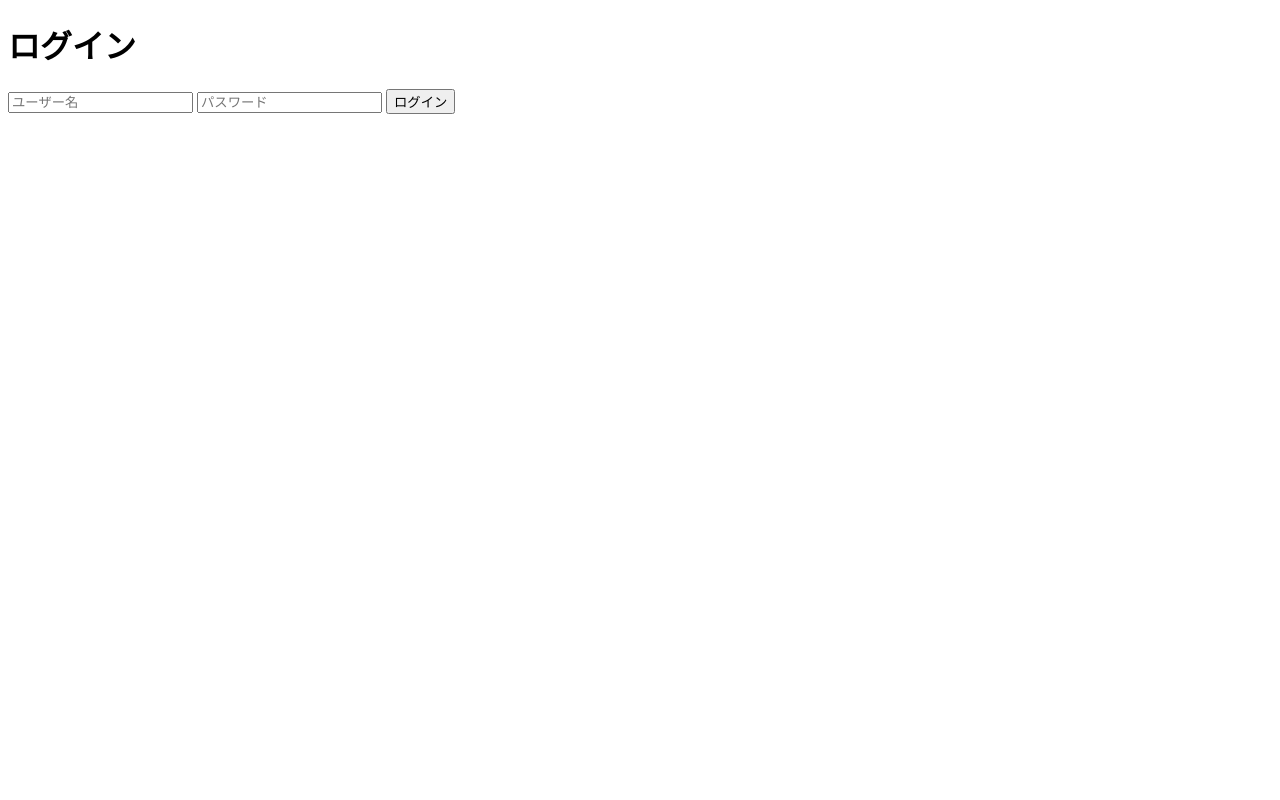
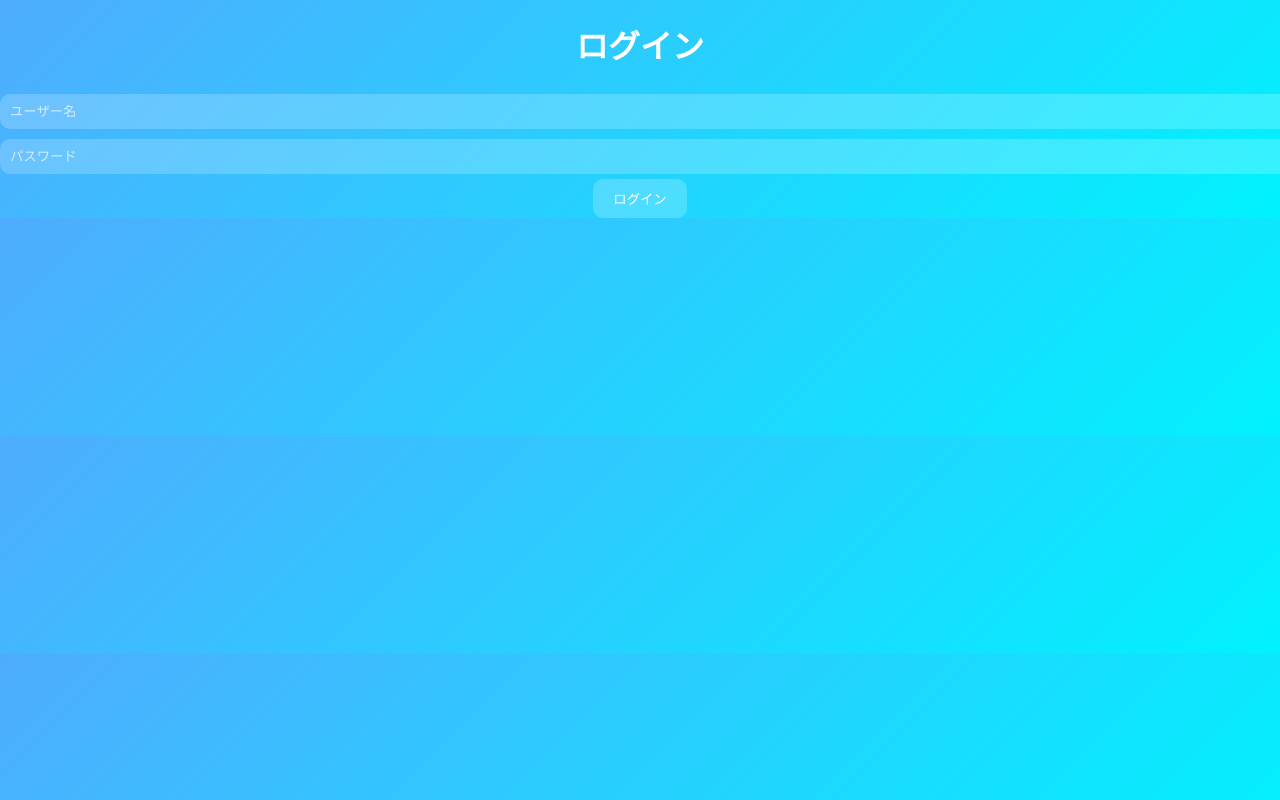
Before and after one commit to ogaoga-oss/Rumo, a plain HTML site: page client/pages/login.html in a window 1280 px wide. Drawn offline with Linux system fonts and the light colour scheme; files that its build step writes are made by us from their sources.

Commit message:
CSS更新とindex.html修正

```diff
--- a/client/pages/login.html
+++ b/client/pages/login.html
@@ -3,6 +3,8 @@
 <head>
   <meta charset="UTF-8">
   <title>ログイン</title>
+    <link rel="stylesheet" href="/main.css">
+
 </head>
 <body>
   <h1>ログイン</h1>
```
Also changed, not shown: client/pages/call.html (+2 -0 lines), client/pages/chat.html (+2 -0 lines), client/pages/invite.html (+2 -0 lines), client/pages/ranking.html (+2 -0 lines), client/pages/register.html (+2 -0 lines), client/pages/stories.html (+2 -0 lines).
